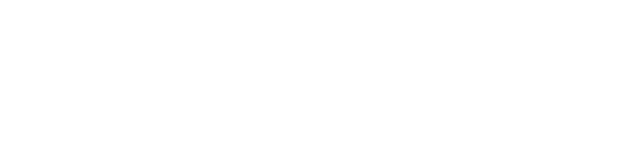
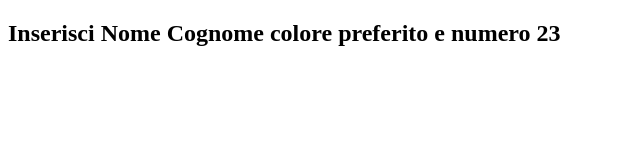
Before and after one commit to RobyLedda94/js-pwdgen-wannabe, a plain HTML site: page index.html in a window 1280 px wide. Shown: the whole page, without its empty margins (0-640 px from the left). Drawn offline with Linux system fonts and the light colour scheme.

Commit message:
[UPD] add document in file js

```diff
--- a/index.html
+++ b/index.html
@@ -8,7 +8,7 @@
 <body>
 
 
-
+    <h2 id="login"></h2>
     <!-- il tag script viene posizionato prima della chiusura tag body per una questione di ordine di lettura del file -->
     <script type="text/javascript" src="./js/javascript.js"></script>
 </body>
--- a/js/javascript.js
+++ b/js/javascript.js
@@ -1,2 +1,6 @@
 alert("JavaScript pwdgen-wannabe");
 // ho aggiunto la funzione alert per verificare che il file javasript fosse linkato correttamente
+
+
+document.getElementById('login').innerHTML ='Inserisci Nome Cognome colore preferito e numero 23';
+// oggetto document che inserisce del testo nell'elemento h2 presente nel file index.html
```
